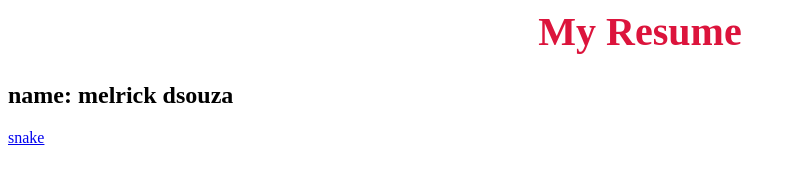
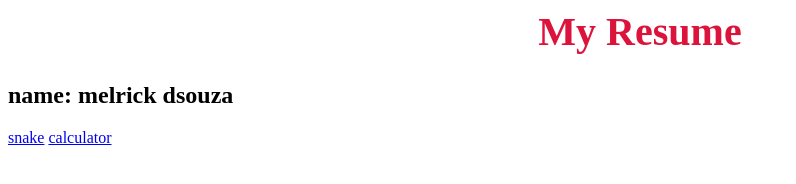
Before and after one commit to melrick2/mel29, a plain HTML site: page index.html in a window 1280 px wide. Shown: the whole page, without its empty margins (0-796 px from the left). Drawn offline with Linux system fonts and the light colour scheme.

Commit message:
Update index.html

```diff
--- a/index.html
+++ b/index.html
@@ -18,4 +18,5 @@
 
 </body>
 	<a href="snake.html">snake</a>
+	<a href="calculator.html">calculator</a>
 </html
```
